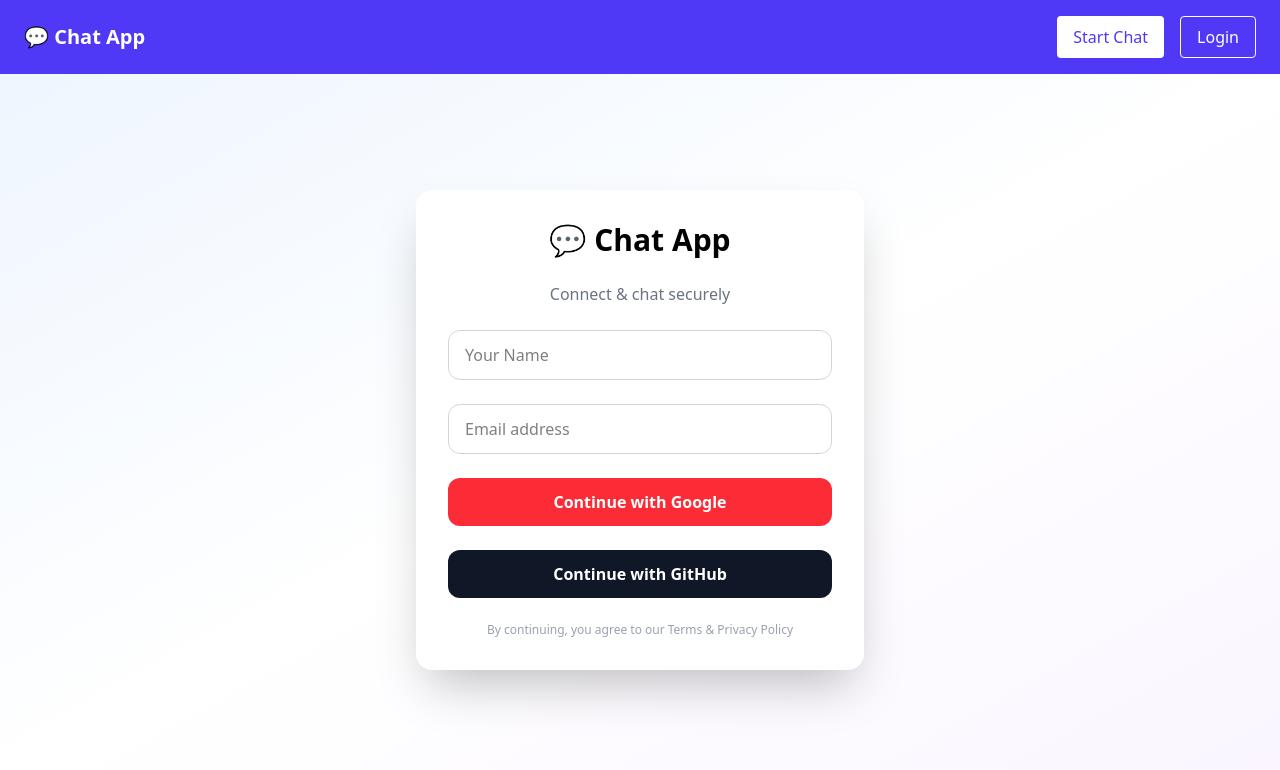
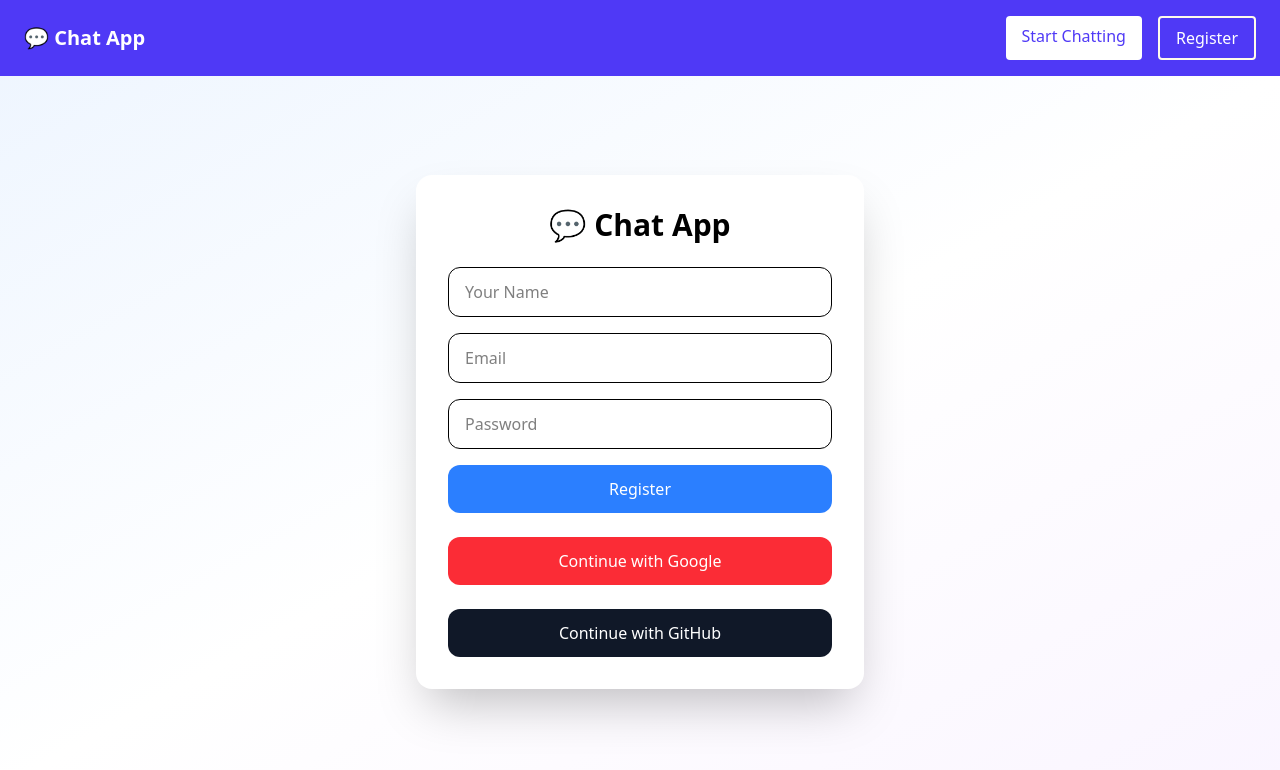
Before and after one commit to rohitdevelop/chat_app, a Next.js app: page /login in a window 1280 px wide. Shown: the top 770 px of the page. Built offline with nearby package versions, Linux system fonts and the light colour scheme; no server answers.

Commit message:
add user registration and retrieval API, integrate mongoose for database connection

```diff
--- a/package.json
+++ b/package.json
@@ -10,6 +10,7 @@
   },
   "dependencies": {
     "http": "^0.0.1-security",
+    "mongoose": "^9.0.2",
     "next": "16.0.1",
     "next-auth": "^4.24.13",
     "react": "19.2.0",
--- a/src/app/chat/page.tsx
+++ b/src/app/chat/page.tsx
@@ -1,87 +1,50 @@
 "use client";
-import { Session } from "inspector";
-import { signIn, useSession, signOut } from "next-auth/react";
-import { useState } from "react";
 
-const users = [
-  { id: 1, name: "Rahul", lastMsg: "Hey bro!" },
-  { id: 2, name: "Amit", lastMsg: "Kaise ho?" },
-  { id: 3, name: "Neha", lastMsg: "Call me" },
-];
+import { useSession } from "next-auth/react";
 
-const messagesData: any = {
-  1: [
-    { from: "me", text: "Hi Rahul" },
-    { from: "other", text: "Hey bro!" },
-  ],
-  2: [{ from: "other", text: "Kaise ho?" }],
-  3: [{ from: "me", text: "Hi Neha" }],
+import React, { useState, useEffect } from "react";
+
+interface User {
+  fullName: string;
+}
+
+const Page = () => {
+  const [users, setUsers] = useState<User[]>([]);
+  const [loading, setLoading] = useState(true);
+ const {data:session, status} = useSession()
+  useEffect(() => {
+    const fetchUsers = async () => {
+      try {
+        const res = await fetch("/api/users");
+        const data = await res.json();
+
+        if (res.ok) {
+          setUsers(data.data);
+        } else {
+          console.error("Failed to fetch users:", data.message);
+        }
+      } catch (err) {
+        console.error("Error fetching users:", err);
+      } finally {
+        setLoading(false);
+      }
+    };
+
+    fetchUsers();
+  }, []);
+
+  if (loading) return <p className="mt-40 text-center">Loading users...</p>;
+
+  return (
+    <div className="mt-10 text-black space-y-2">
+      {users.length === 0 ? (
+        <p>No users found</p>
+      ) : (
+        users.map((user, index) => <h2 key={index}>{user.fullName}</h2>  )
+    )}
+    <h1 className='text-amber-600'>{session?.user?.name}</h1>
+    </div>
+  );
 };
 
-export default function ChatPage() {
-  const [selectedUser, setSelectedUser] = useState<any>(users[0]);
-  const [message, setMessage] = useState("");
-const {data: session, status} = useSession();
-  return (
-    <div className="h-screen flex bg-gray-100">
-
-      {/* LEFT SIDEBAR */}
-      <div className="w-1/3 md:w-1/4 bg-white border-r hidden md:block">
-        <div className="p-4 font-bold text-lg border-b">Chats <span className="text-green-700">{session?.user?.email}</span></div>
-
-        {users.map((user) => (
-          <div
-            key={user.id}
-            onClick={() => setSelectedUser(user)}
-            className={`p-4 cursor-pointer hover:bg-gray-100 ${
-              selectedUser.id === user.id && "bg-gray-200"
-            }`}
-          >
-            <h3 className="font-semibold">{user.name}</h3>
-            <p className="text-sm text-gray-500 truncate">
-              {user.lastMsg}
-            </p>
-          </div>
-        ))}
-      </div>
-
-      {/* CHAT AREA */}
-      <div className="flex-1 flex flex-col">
-
-        {/* HEADER */}
-        <div className="p-4 bg-white border-b font-semibold">
-          {selectedUser.name}
-        </div>
-
-        {/* MESSAGES */}
-        <div className="flex-1 p-4 overflow-y-auto space-y-3">
-          {messagesData[selectedUser.id]?.map((msg: any, index: number) => (
-            <div
-              key={index}
-              className={`max-w-xs px-4 py-2 rounded-lg text-sm ${
-                msg.from === "me"
-                  ? "ml-auto bg-green-500 text-white"
-                  : "bg-gray-200"
-              }`}
-            >
-              {msg.text}
-            </div>
-          ))}
-        </div>
-
-        {/* INPUT */}
-        <div className="p-4 bg-white border-t flex gap-2">
-          <input
-            value={message}
-            onChange={(e) => setMessage(e.target.value)}
-            placeholder="Type a message"
-            className="flex-1 border rounded-full px-4 py-2 focus:outline-none"
-          />
-          <button className="bg-green-500 text-white px-4 rounded-full">
-            Send
-          </button>
-        </div>
-      </div>
-    </div>
-  );
-}
+export default Page;
--- a/src/components/Home.tsx
+++ b/src/components/Home.tsx
@@ -1,80 +1,67 @@
+"use client";
+
+import React from "react";
+import {Button} from "./ui/Button";
+
 export default function Home() {
+
   return (
-    <div className="min-h-screen bg-linear-to-br from-blue-50 via-white to-purple-50">
+     <div className="md:h-[89vh] sm:min-h-[89vh] bg-linear-to-br from-blue-50 via-white to-purple-50">
 
+       <main className="md:h-[89vh]  sm:min-h-[89vh] flex items-center justify-center px-4 py-12 md:py-20">
+        <div className="text-center max-w-4xl w-full">
 
-      {/* Hero Section */}
-      <main className="w-full h-screen">
-        <div className="text-center max-w-3xl mx-auto">
-
-
-          {/* Main Heading */}
-          <h1 className="text-4xl sm:text-5xl md:text-6xl font-bold text-gray-900  sm:mb-6 leading-tight">
+           <h1 className="text-4xl xs:text-5xl sm:text-6xl md:text-7xl font-bold text-gray-900 leading-tight mb-6 tracking-tight">
             Connect with anyone,
-            <span className="bg-linear-to-r from-blue-600 to-purple-600 bg-clip-text text-transparent"> anywhere</span>
+            <span className="block sm:inline bg-linear-to-r from-blue-600 to-purple-600 bg-clip-text text-transparent">
+              {" "}anywhere
+            </span>
           </h1>
 
-          {/* Subheading */}
-          <p className="text-base sm:text-lg md:text-xl text-gray-600 mb-8 sm:mb-10 max-w-2xl mx-auto px-4">
-            Experience seamless communication with end-to-end encryption. Chat, share, and collaborate in real-time.
+           <p className="text-lg md:text-xl text-gray-600 mb-10 max-w-2xl mx-auto leading-relaxed">
+            Experience seamless communication with end-to-end encryption.
+            Chat, share, and collaborate in real-time.
           </p>
 
-          {/* CTA Buttons */}
-          <div className="flex flex-col sm:flex-row items-center justify-center gap-4">
-            <button className="w-full sm:w-auto px-8 py-4 bg-linear-to-r from-blue-600 to-purple-600 text-white rounded-full font-semibold hover:shadow-xl hover:scale-105 transition-all">
-              Get Started Free
-            </button>
-            <button className="w-full sm:w-auto px-8 py-4 bg-white text-gray-700 rounded-full font-semibold hover:shadow-lg transition-all border border-gray-200">
-              Watch Demo
-            </button>
+           <div className="flex flex-col sm:flex-row items-center justify-center gap-4 mb-16">
+          <Button text="Start Chatting" />
           </div>
 
-          {/* Feature Cards */}
-          <div className="grid grid-cols-1 sm:grid-cols-3 gap-4 sm:gap-6  sm:mt-20">
-            <div className="bg-white rounded-2xl p-6 shadow-sm hover:shadow-md transition-shadow border border-gray-100">
-              <div className="w-12 h-12 bg-blue-100 rounded-xl flex items-center justify-center mb-4 mx-auto">
+           <div className="grid grid-cols-1 sm:grid-cols-2 lg:grid-cols-3 gap-6 text-left">
+
+             <div className="bg-white/80 backdrop-blur-sm rounded-2xl p-8 shadow-sm hover:shadow-md transition border border-gray-100">
+              <div className="w-12 h-12 bg-blue-100 rounded-xl flex items-center justify-center mb-6">
                 <svg className="w-6 h-6 text-blue-600" fill="none" stroke="currentColor" viewBox="0 0 24 24">
                   <path strokeLinecap="round" strokeLinejoin="round" strokeWidth={2} d="M12 15v2m-6 4h12a2 2 0 002-2v-6a2 2 0 00-2-2H6a2 2 0 00-2 2v6a2 2 0 002 2zm10-10V7a4 4 0 00-8 0v4h8z" />
                 </svg>
               </div>
-              <h3 className="font-semibold text-gray-900 mb-2">End-to-End Encrypted</h3>
-              <p className="text-sm text-gray-600">Your messages are secured with military-grade encryption</p>
+              <h3 className="font-bold text-gray-900 mb-2">End-to-End Encrypted</h3>
+              <p className="text-gray-600">Your messages are secured with military-grade encryption.</p>
             </div>
 
-            <div className="bg-white rounded-2xl p-6 shadow-sm hover:shadow-md transition-shadow border border-gray-100">
-              <div className="w-12 h-12 bg-purple-100 rounded-xl flex items-center justify-center mb-4 mx-auto">
+             <div className="bg-white/80 backdrop-blur-sm rounded-2xl p-8 shadow-sm hover:shadow-md transition border border-gray-100">
+              <div className="w-12 h-12 bg-purple-100 rounded-xl flex items-center justify-center mb-6">
                 <svg className="w-6 h-6 text-purple-600" fill="none" stroke="currentColor" viewBox="0 0 24 24">
                   <path strokeLinecap="round" strokeLinejoin="round" strokeWidth={2} d="M13 10V3L4 14h7v7l9-11h-7z" />
                 </svg>
               </div>
-              <h3 className="font-semibold text-gray-900 mb-2">Lightning Fast</h3>
-              <p className="text-sm text-gray-600">Instant message delivery with real-time synchronization</p>
+              <h3 className="font-bold text-gray-900 mb-2">Lightning Fast</h3>
+              <p className="text-gray-600">Instant message delivery with real-time synchronization.</p>
             </div>
 
-            <div className="bg-white rounded-2xl p-6 shadow-sm hover:shadow-md transition-shadow border border-gray-100">
-              <div className="w-12 h-12 bg-green-100 rounded-xl flex items-center justify-center mb-4 mx-auto">
+             <div className="sm:col-span-2 lg:col-span-1 bg-white/80 backdrop-blur-sm rounded-2xl p-8 shadow-sm hover:shadow-md transition border border-gray-100">
+              <div className="w-12 h-12 bg-green-100 rounded-xl flex items-center justify-center mb-6">
                 <svg className="w-6 h-6 text-green-600" fill="none" stroke="currentColor" viewBox="0 0 24 24">
-                  <path strokeLinecap="round" strokeLinejoin="round" strokeWidth={2} d="M17 20h5v-2a3 3 0 00-5.356-1.857M17 20H7m10 0v-2c0-.656-.126-1.283-.356-1.857M7 20H2v-2a3 3 0 015.356-1.857M7 20v-2c0-.656.126-1.283.356-1.857m0 0a5.002 5.002 0 019.288 0M15 7a3 3 0 11-6 0 3 3 0 016 0zm6 3a2 2 0 11-4 0 2 2 0 014 0zM7 10a2 2 0 11-4 0 2 2 0 014 0z" />
+                  <path strokeLinecap="round" strokeLinejoin="round" strokeWidth={2} d="M17 20h5v-2a3 3 0 00-5.356-1.857M17 20H7m10 0v-2c0-.656-.126-1.283-.356-1.857M7 20H2v-2a3 3 0 015.356-1.857M7 20v-2c0-.656.126-1.283.356-1.857m0 0a5.002 5.002 0 019.288 0" />
                 </svg>
               </div>
-              <h3 className="font-semibold text-gray-900 mb-2">Group Chats</h3>
-              <p className="text-sm text-gray-600">Create groups and collaborate with unlimited members</p>
+              <h3 className="font-bold text-gray-900 mb-2">Group Chats</h3>
+              <p className="text-gray-600">Create groups and collaborate with your team effortlessly.</p>
             </div>
+
           </div>
         </div>
       </main>
-
-      {/* Footer */}
-      <footer className="max-w-6xl mx-auto px-4 sm:px-6 py-8 border-t border-gray-200 ">
-        <div className="flex flex-col sm:flex-row items-center justify-between gap-4 text-sm text-gray-600">
-          <p>© 2024 ChatApp. All rights reserved.</p>
-          <div className="flex gap-6">
-            <a href="#" className="hover:text-gray-900 transition-colors">Privacy</a>
-            <a href="#" className="hover:text-gray-900 transition-colors">Terms</a>
-            <a href="#" className="hover:text-gray-900 transition-colors">Contact</a>
-          </div>
-        </div>
-      </footer>
     </div>
   );
 }
--- a/src/components/Navbar.tsx
+++ b/src/components/Navbar.tsx
@@ -1,35 +1,21 @@
 "use client";
 
-import { signIn, signOut, useSession } from "next-auth/react";
-import { useRouter } from "next/navigation";
+import { useSession } from "next-auth/react";
+ import { LoginButton, NavButton } from "./ui/Button";
 
 export default function Navbar() {
+
+
   const { data: session } = useSession();
-  const router = useRouter();
-
-  const handleStartChat = () => {
-    if (!session) router.push("/login");
-    else router.push("/chat");
-  };
 
   return (
     <nav className="flex justify-between items-center px-6 py-4 bg-indigo-600 text-white">
       <h1 className="font-bold text-xl">💬 Chat App</h1>
 
       <div className="flex gap-4">
-        <button onClick={handleStartChat} className="bg-white text-indigo-600 px-4 py-2 rounded">
-          Start Chat
-        </button>
+       <NavButton text="Start Chatting"/>
 
-        {!session ? (
-          <button onClick={() => router.push("/login")} className="border px-4 py-2 rounded">
-            Login
-          </button>
-        ) : (
-          <button onClick={() => signOut()} className="border px-4 py-2 rounded">
-            Logout
-          </button>
-        )}
+      <LoginButton text={session ? "Logout" : "Register"} />
       </div>
     </nav>
   );
--- a/src/components/auth/LoginModel.tsx
+++ b/src/components/auth/LoginModel.tsx
@@ -1,55 +1,116 @@
 "use client";
 
 import ChatPage from "@/src/app/chat/page";
-import { signIn, useSession,} from "next-auth/react";
+import { signIn, useSession } from "next-auth/react";
+import { useRouter } from "next/navigation";
+import { useState } from "react";
 
 export default function LoginCard() {
   const { data: session, status } = useSession();
+  const Router = useRouter();
+  const [form, setForm] = useState({
+    fullName: "",
+    email: "",
+    password: "",
+  });
 
-  if (status === "loading") return <p className="text-center mt-10">Loading...</p>;
+  if (status === "loading") {
+    return <p className="text-center mt-10">Loading...</p>;
+  }
 
   if (session) {
-    return (
-       <ChatPage />
-    );
+    return <ChatPage />;
   }
+
+  const handleChange = (e: React.ChangeEvent<HTMLInputElement>) => {
+    setForm({
+      ...form,
+      [e.target.name]: e.target.value,
+    });
+  };
+
+  const handleSubmit = async (e: React.FormEvent) => {
+    e.preventDefault();
+
+    try {
+      const res = await fetch("/api/register", {
+        method: "POST",
+        headers: { "Content-Type": "application/json" },
+        body: JSON.stringify(form),
+      });
+      console.log(res);
+
+      const text = await res.text();
+      const data = JSON.parse(text);
+
+      if (!res.ok) {
+        alert(data.message || "Registration failed");
+        return;
+      }else{
+        setForm({ fullName: "", email: "", password: "" });
+        // Router.push("./chat");
+      }
+
+      alert(data.message);
+    } catch (err) {
+      console.error("Registration error:", err);
+      alert("An error occurred during registration");
+    }
+  };
 
   return (
     <div className="flex flex-col items-center justify-center h-[89vh] bg-linear-to-br from-blue-50 via-white to-purple-50 px-4">
       <div className="bg-white p-8 rounded-2xl shadow-2xl w-full max-w-md space-y-6">
         <h1 className="text-3xl font-bold text-center">💬 Chat App</h1>
-        <p className="text-gray-500 text-center">Connect & chat securely</p>
 
-        {/* Optional Inputs (UI only) */}
-        <input
-          type="text"
-          placeholder="Your Name"
-          className="w-full px-4 py-3 rounded-xl border border-gray-300 focus:outline-none focus:ring-2 focus:ring-indigo-500"
-        />
-        <input
-          type="email"
-          placeholder="Email address"
-          className="w-full px-4 py-3 rounded-xl border border-gray-300 focus:outline-none focus:ring-2 focus:ring-indigo-500"
-        />
+        <form onSubmit={handleSubmit} className="space-y-4">
+          <input
+            name="fullName"
+            value={form.fullName}
+            onChange={handleChange}
+            placeholder="Your Name"
+            className="w-full px-4 py-3 rounded-xl border"
+          />
 
-        {/* OAuth Buttons */}
+          <input
+            name="email"
+            value={form.email}
+            onChange={handleChange}
+            type="email"
+            placeholder="Email"
+            className="w-full px-4 py-3 rounded-xl border"
+          />
+
+          <input
+            name="password"
+            value={form.password}
+            onChange={handleChange}
+            type="password"
+            placeholder="Password"
+            className="w-full px-4 py-3 rounded-xl border"
+          />
+
+          <button
+            type="submit"
+            className="w-full py-3 rounded-xl bg-blue-500 text-white"
+          >
+            Register
+          </button>
+        </form>
+
         <button
           onClick={() => signIn("google")}
-          className="w-full py-3 bg-red-500 text-white rounded-xl font-semibold hover:bg-red-600 transition"
+          className="w-full py-3 bg-red-500 text-white rounded-xl"
         >
           Continue with Google
         </button>
 
         <button
           onClick={() => signIn("github")}
-          className="w-full py-3 bg-gray-900 text-white rounded-xl font-semibold hover:bg-gray-800 transition"
+          className="w-full py-3 bg-gray-900 text-white rounded-xl"
         >
           Continue with GitHub
         </button>
-
-        <p className="text-xs text-center text-gray-400">
-          By continuing, you agree to our Terms & Privacy Policy
-        </p>
       </div>
     </div>
   );
--- /dev/null
+++ b/src/components/ui/Button.tsx
@@ -0,0 +1,66 @@
+"use client";
+
+import React from "react";
+import { signOut, useSession } from "next-auth/react";
+import { useRouter } from "next/navigation";
+interface message {
+  text: string;
+}
+ export const Button = ({ text }: message) => {
+  const { data: session } = useSession();
+  const router = useRouter();
+  function handleclick() {
+    if (!session) {
+      router.push("/login");
+    } else {
+      router.push("/chat");
+    }
+  }
+  return (
+    <div
+      onClick={handleclick}
+      className="w-full sm:w-auto px-10 py-4 cursor-pointer bg-blue-600 text-white rounded-full font-semibold hover:bg-blue-700 hover:shadow-xl transition-all transform hover:-translate-y-1 active:scale-95"
+    >
+      {text}
+    </div>
+  );
+};
+export const NavButton = ({ text }: message) => {
+  const { data: session } = useSession();
+  const router = useRouter();
+  function handleclick() {
+    if (!session) {
+      router.push("/login");
+    } else {
+      router.push("/chat");
+    }
+  }
+  return (
+    <div
+      onClick={handleclick}
+      className="bg-white text-indigo-600 px-4 py-2 rounded cursor-pointer"
+    >
+      {text}
+    </div>
+  );
+};
+export const LoginButton = ({ text }: message) => {
+  const { data: session } = useSession();
+  const router = useRouter();
+  async function handleclick() {
+    if (!session) {
+      router.push("/login");
+    } else {
+      await signOut({redirect: false})
+      router.push("/");
+    }
+  }
+  return (
+    <div
+      onClick={handleclick}
+      className=" text-white border-2 border-amber-50 px-4 py-2 rounded cursor-pointer"
+    >
+      {text}
+    </div>
+  );
+};
--- /dev/null
+++ b/src/models/userSchema.ts
@@ -0,0 +1,23 @@
+import mongoose, { Schema, Document } from "mongoose";
+
+export interface User extends Document {
+  fullName: string;
+  email: string;
+  password: string;
+  createdAt: Date;
+  updatedAt: Date;
+}
+
+const userSchema: Schema<User> = new Schema({
+  fullName: { type: String, required: true },
+  email: { type: String, required: true, unique: true },
+  password: { type: String, required: true, minlength: 6, maxlength: 10 },
+  createdAt: { type: Date, default: Date.now },
+  updatedAt: { type: Date, default: Date.now },
+});
+
+const usermodel =
+  (mongoose.models.User as mongoose.Model<User>) ||
+  mongoose.model<User>("User", userSchema);
+
+export default usermodel;
```
Also changed, not shown: src/app/api/register/route.ts (added, +45 -0 lines), src/app/api/users/route.ts (added, +29 -0 lines), src/lib/dbConnect.ts (added, +15 -0 lines), 1 other file (tests, documents, lock files or other folders).
